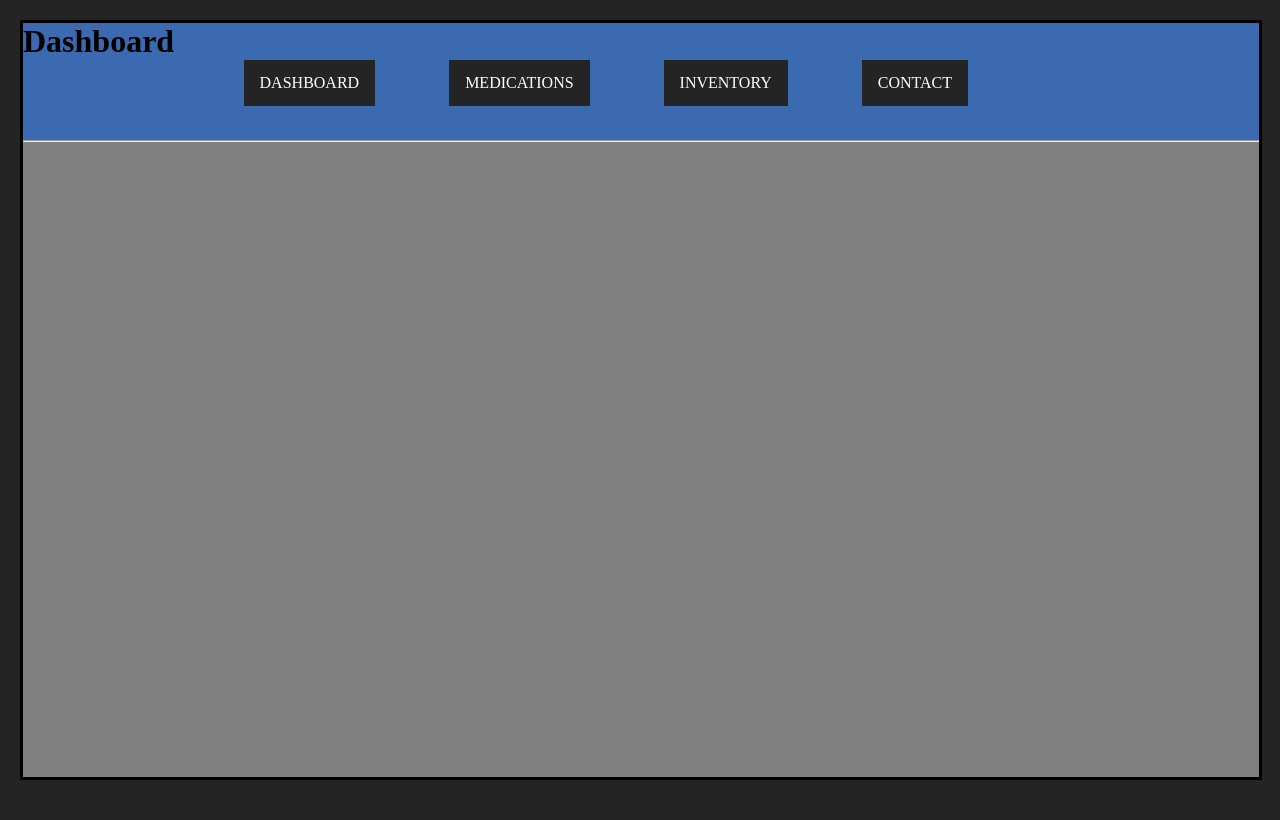
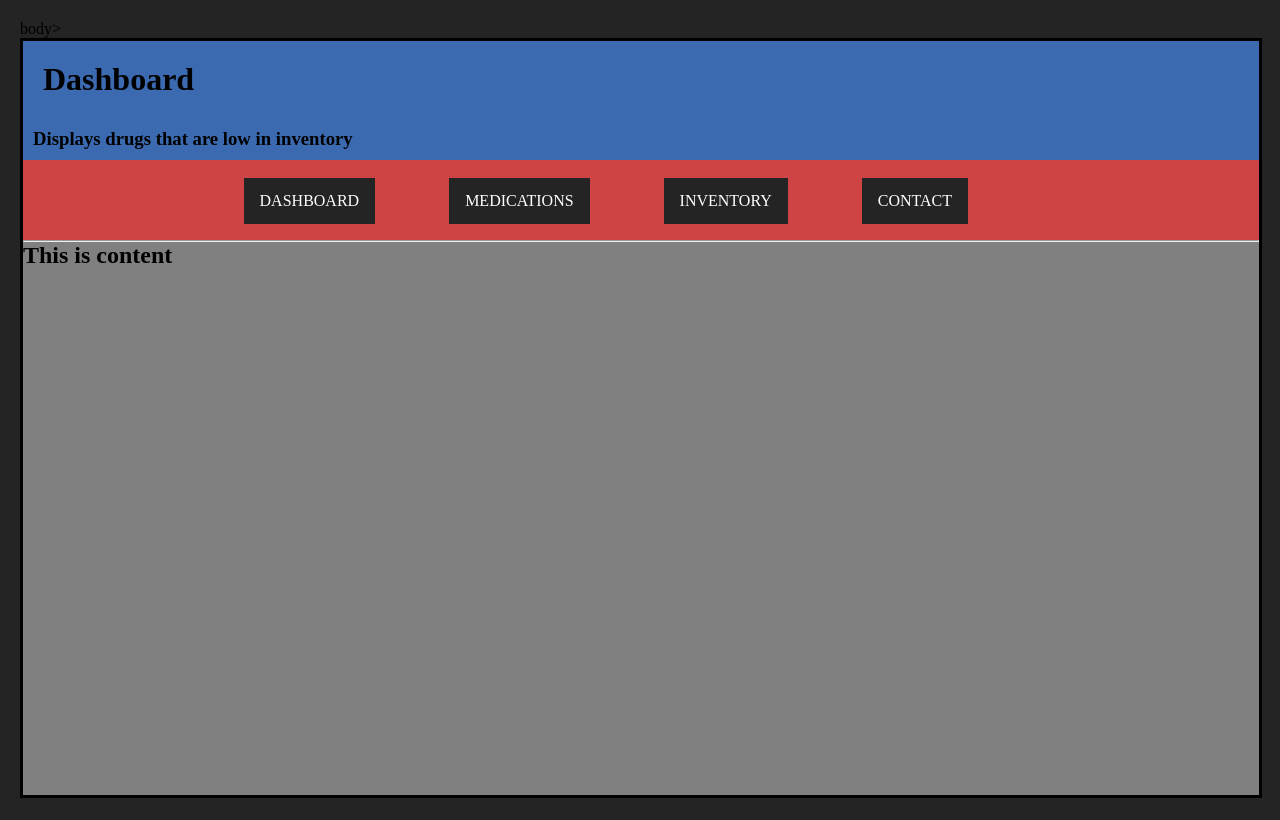
Before and after one commit to j478/Hackathon21, a Flask app: page /dashboard in a window 1280 px wide. Run offline with Flask 2, Linux system fonts and the light colour scheme.

Commit message:
visual update to header and content

```diff
--- a/static/style.css
+++ b/static/style.css
@@ -42,15 +42,31 @@ body {
 	left: 100px;
 }
 
+h1{
+	position: relative;
+	background: #3b6ab1;
+	padding: 20px 20px;
+	text-align: center;
+	display: inline-block;
+
+}
+
+h3{
+	padding: 10px;
+}
+/* */
 nav{
 	height: 80px;
+	background: #ce4343;
+	padding-top: 18px;
 }
 
-
+/* invisible box following each button  */
 nav ul{
 	margin: 0;
 	padding: 0;
 	list-style: none;
+/*  background: #ddd; */
 	content: center;
 }
 /* Change style of buttons */
@@ -67,12 +83,13 @@ header{
 	background: #3b6ab1;
 	width: 100%;
 }
-
+/* ---Does not affect anything that i can see
 header::after {
 	content: '';
 	display: table;
 	clear: both;
 }
+*/
 
 nav a{
 
--- a/templates/Inventory.html
+++ b/templates/Inventory.html
@@ -13,6 +13,7 @@
         <div id="background">
             <header>
                 <h1>Inventory</h1>
+                <h3>See current inventory for each drug at specified hospital</h3>
                     <nav>
                         <div class="table">
                         <ul>
--- a/templates/dashboard.html
+++ b/templates/dashboard.html
@@ -9,10 +9,12 @@
 		<link rel="stylesheet" href="{{ url_for('static', filename='style.css') }}">
 	</head>
 
-	<body>
+	body>
         <div id="background">
+
             <header>
                 <h1>Dashboard</h1>
+                <h3>Displays drugs that are low in inventory </h3>
                     <nav>
                         <div class="table">
                         <ul>
@@ -24,9 +26,11 @@
                         </div>
                     </nav>
                 <hr/>
+            </header>
 
-                </div>
-            </header>
+        <content>
+            <h2>This is content</h2>
+        </content>
 
 
 
--- a/templates/medications.html
+++ b/templates/medications.html
@@ -14,6 +14,7 @@
 
             <header>
                 <h1>Medications</h1>
+                <h3>Medication index</h3>
                     <nav>
                         <div class="table">
                         <ul>
@@ -26,7 +27,11 @@
                     </nav>
                 <hr/>
             </header>
+
         </div>
+
+
+
 
 
 	</body>
```
Also changed, not shown: templates/contact.html (+7 -0 lines).
